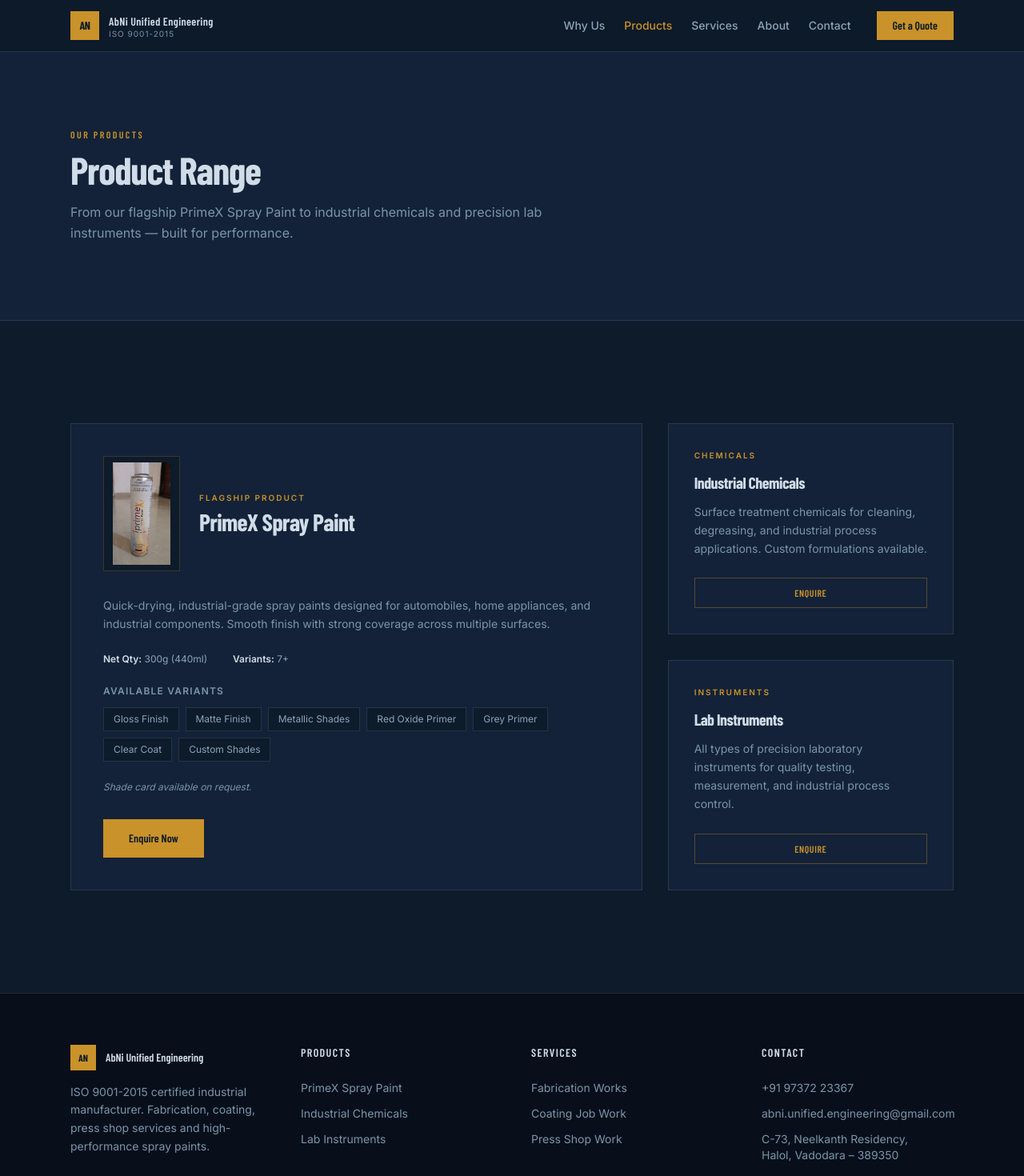
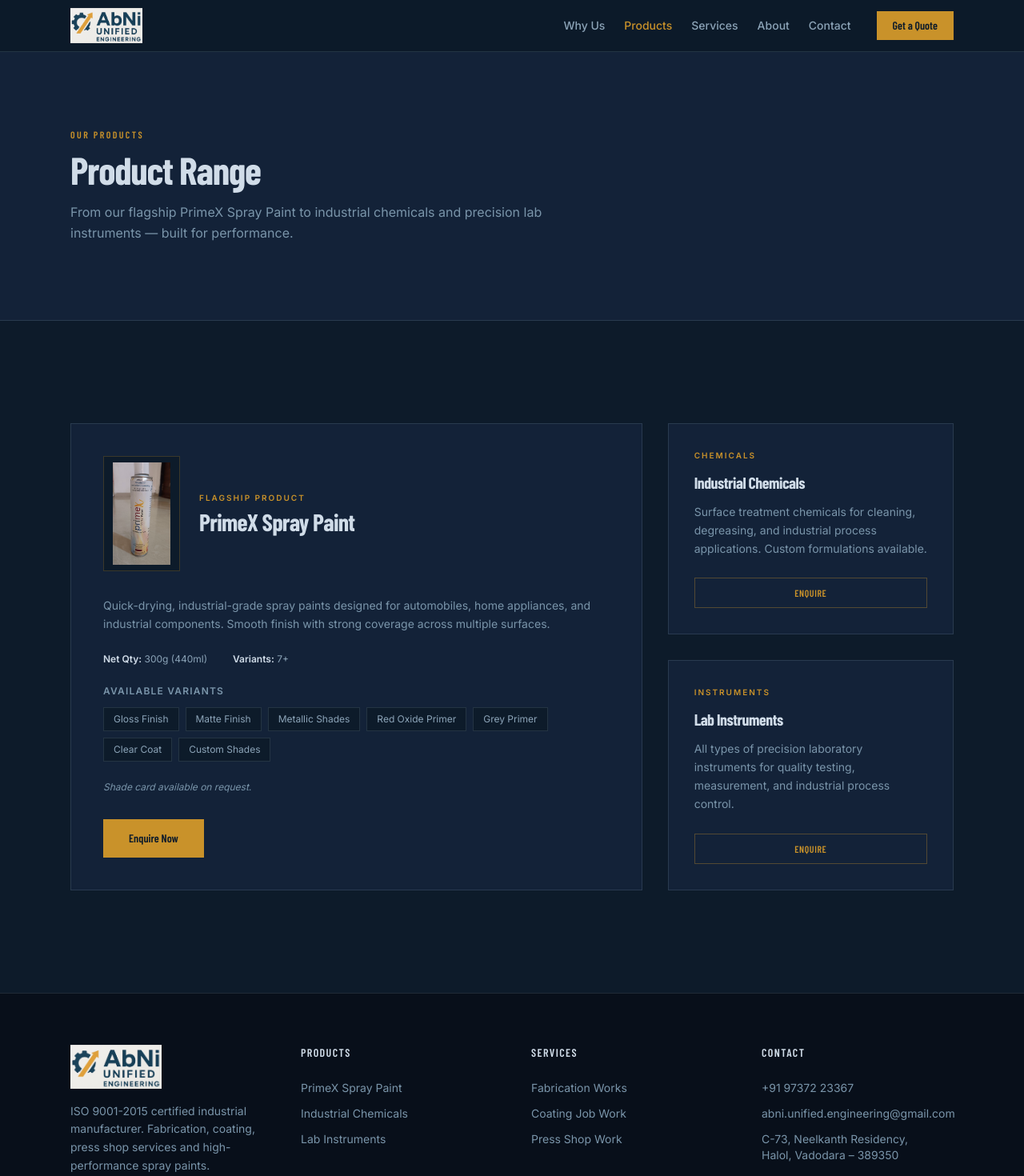
Before and after one commit to sinhaniik/primeX, a React (Vite) app: page /products in a window 1280 px wide. Shown: the top 1470 px of the page at 80% size. Built offline with nearby package versions, Linux system fonts and the light colour scheme.

Commit message:
few changes added logo and change the servics line

```diff
--- a/src/components/Home/ServicesSection.tsx
+++ b/src/components/Home/ServicesSection.tsx
@@ -19,7 +19,7 @@
     num: '02',
     title: 'Coating Job Work',
     desc: 'Surface coating solutions for durability, finish, and corrosion resistance.',
-    features: ['Spray coating', 'Primer + topcoat', 'Rust-preventive', 'Batch processing'],
+    features: ['Powder coating', 'Liquid coating', 'Plating coating'],
   },
   {
     num: '03',
--- a/src/components/Layout/Footer.tsx
+++ b/src/components/Layout/Footer.tsx
@@ -1,4 +1,6 @@
 import { Link } from 'react-router-dom';
+
+const logoImage = '/images/abni-logo.png';
 
 const Footer = () => {
   return (
@@ -6,14 +8,11 @@
       <div className="max-w-6xl mx-auto px-6 py-16 grid grid-cols-1 sm:grid-cols-2 lg:grid-cols-4 gap-12">
         {/* About */}
         <div className="space-y-4">
-          <div className="flex items-center gap-3">
-            <div className="w-8 h-8 bg-[#c9922a] flex items-center justify-center font-bold text-[#0d1b2a] text-xs" style={{ fontFamily: "'Barlow Condensed', sans-serif" }}>
-              AN
-            </div>
-            <span className="text-[#d0dce8] font-semibold text-sm" style={{ fontFamily: "'Barlow Condensed', sans-serif" }}>
-              AbNi Unified Engineering
-            </span>
-          </div>
+          <img
+            src={logoImage}
+            alt="AbNi Unified Engineering"
+            className="h-14 w-auto max-w-[180px] object-contain"
+          />
           <p className="text-[#7a95aa] text-sm leading-relaxed">
             ISO 9001-2015 certified industrial manufacturer. Fabrication, coating, press shop services and high-performance spray paints.
           </p>
--- a/src/components/Layout/Navbar.tsx
+++ b/src/components/Layout/Navbar.tsx
@@ -17,6 +17,8 @@
   { label: 'About', to: 'about', isAnchor: true },
   { label: 'Contact', to: '/contact', isAnchor: false },
 ];
+
+const logoImage = '/images/abni-logo.png';
 
 const Navbar = () => {
   const location = useLocation();
@@ -57,18 +59,12 @@
     <nav className="fixed top-0 w-full z-50 bg-[#0d1b2a]/95 backdrop-blur-md border-b border-[rgba(140,164,184,0.18)]">
       <div className="max-w-6xl mx-auto px-6 h-16 flex items-center justify-between">
         {/* Logo */}
-        <Link to="/" className="flex items-center gap-3" onClick={() => dispatch(closeMobileMenu())}>
-          <div className="w-9 h-9 bg-[#c9922a] flex items-center justify-center font-bold text-[#0d1b2a] text-sm tracking-tight" style={{ fontFamily: "'Barlow Condensed', sans-serif" }}>
-            AN
-          </div>
-          <div className="hidden sm:flex flex-col leading-none">
-            <span className="text-[#d0dce8] font-semibold text-sm tracking-wide" style={{ fontFamily: "'Barlow Condensed', sans-serif" }}>
-              AbNi Unified Engineering
-            </span>
-            <span className="text-[#7a95aa] text-[10px] tracking-widest uppercase">
-              ISO 9001-2015
-            </span>
-          </div>
+        <Link to="/" className="flex items-center" onClick={() => dispatch(closeMobileMenu())}>
+          <img
+            src={logoImage}
+            alt="AbNi Unified Engineering"
+            className="h-10 sm:h-11 w-auto max-w-[150px] sm:max-w-[170px] object-contain"
+          />
         </Link>
 
         {/* Desktop nav */}
--- a/src/pages/Services.tsx
+++ b/src/pages/Services.tsx
@@ -28,10 +28,9 @@
     description:
       'Industrial surface coating and painting services for manufacturers requiring large-volume, consistent finish quality.',
     features: [
-      'Industrial spray coating',
-      'Primer + topcoat systems',
-      'Rust-preventive surface treatment',
-      'Batch job work available',
+      'Powder coating',
+      'Liquid coating',
+      'Plating coating',
     ],
   },
   {
```
Also changed, not shown: public/favicon.svg, public/images/abni-logo.png (added).
